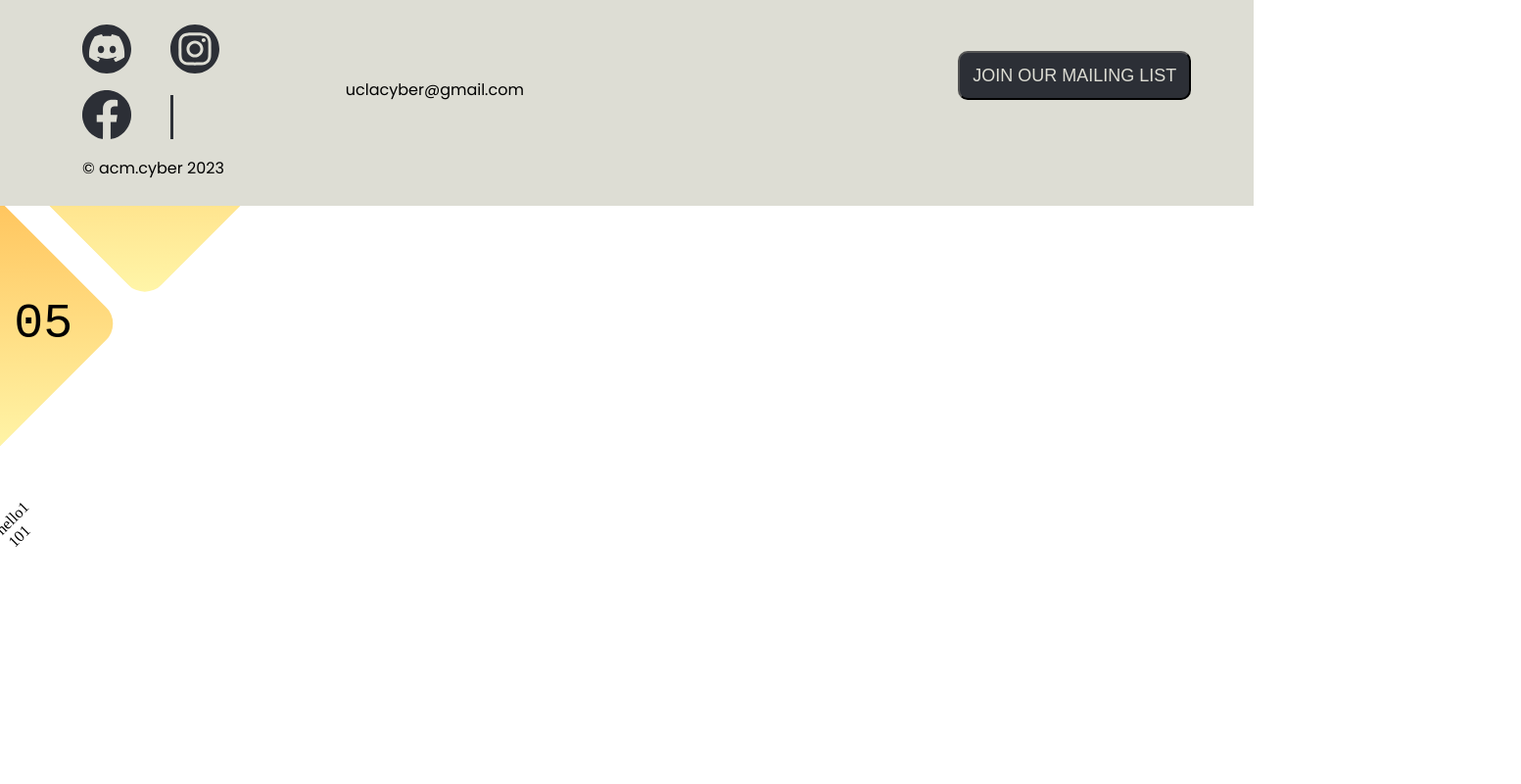
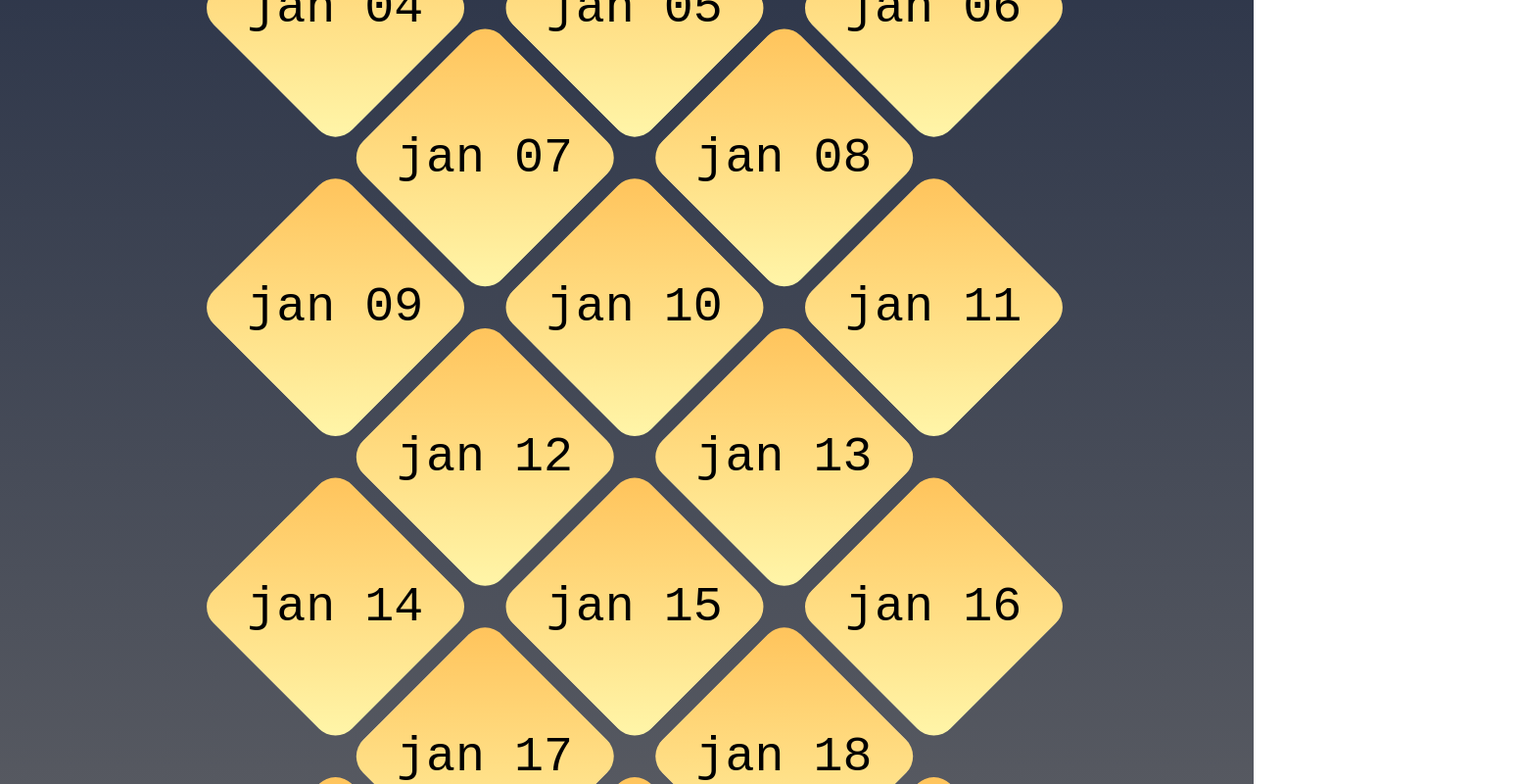
Before and after one commit to uclaacm/acmcyber.com, a Next.js app: page /events in a window 1280 px wide. Shown: the part 640-1440 px from the top of the page at 98% size, 1553 px wide, since content can reach past the window. Before the commit the page ends 1304 px from the top, so only its background shows below. Built offline with nearby package versions, Linux system fonts and the light colour scheme; a web font is replaced by a local one.

Commit message:
fix diamonds

```diff
--- a/data/events.ts
+++ b/data/events.ts
@@ -5,11 +5,91 @@ export interface Event {
 
 const eventsData: Event[] = [
   {
-    name: "hello",
+    name: "jan 01",
     date: 10,
   },
   {
-    name: "hello1",
+    name: "jan 02",
+    date: 101,
+  },
+  {
+    name: "jan 03",
+    date: 101,
+  },
+  {
+    name: "jan 04",
+    date: 101,
+  },
+  {
+    name: "jan 05",
+    date: 101,
+  },
+  {
+    name: "jan 06",
+    date: 101,
+  },
+  {
+    name: "jan 07",
+    date: 101,
+  },
+  {
+    name: "jan 08",
+    date: 101,
+  },
+  {
+    name: "jan 09",
+    date: 101,
+  },
+  {
+    name: "jan 10",
+    date: 101,
+  },
+  {
+    name: "jan 11",
+    date: 101,
+  },
+  {
+    name: "jan 12",
+    date: 101,
+  },
+  {
+    name: "jan 13",
+    date: 101,
+  },
+  {
+    name: "jan 14",
+    date: 101,
+  },
+  {
+    name: "jan 15",
+    date: 101,
+  },
+  {
+    name: "jan 16",
+    date: 101,
+  },
+  {
+    name: "jan 17",
+    date: 101,
+  },
+  {
+    name: "jan 18",
+    date: 101,
+  },
+  {
+    name: "jan 19",
+    date: 101,
+  },
+  {
+    name: "jan 20",
+    date: 101,
+  },
+  {
+    name: "jan 21",
+    date: 101,
+  },
+  {
+    name: "jan 22",
     date: 101,
   },
 ];
--- a/pages/events.tsx
+++ b/pages/events.tsx
@@ -1,24 +1,24 @@
 import styles from "@/styles/Events.module.scss";
-
 import AllEvents from "@/data/events";
 import Head from "next/head";
 import React, { useState } from "react";
 
-function eventSquare(id: number) {
+function displayAll(type: number) {
   return (
-    <p>
-      {AllEvents[id].name}
-      <br></br>
-      {AllEvents[id].date}
-    </p>
+    <div className={styles["buttonGrid"]}>
+      {AllEvents.map((event, index) => (
+        <button className={styles["child"]}>
+          <span>{event.name}</span>
+        </button>
+      ))}
+    </div>
   );
 }
-
 export default function Events() {
   // when page loads, read from data/events.yml
   // parse all of the events into a list of objects [{event object}, ...]
   // display all of the events in the list (hint: use the map() function)
-  const [display, setDisplay] = useState(false);
+  const [isDisplay, switchDisplay] = useState(false);
   return (
     <>
       <Head>
@@ -26,36 +26,8 @@ export default function Events() {
       </Head>
       <div className={styles["home"]}>
         <div className={styles["page"]}>
-          <h1>EVENTS</h1>
-          <div className={styles["flex"]}>
-            <div className={styles["buttonGrid"]}>
-              <button onClick={() => setDisplay(!display)}>
-                <span>jan 01</span>
-              </button>
-              <button onClick={() => setDisplay(!display)}>
-                <span>jan 02</span>
-              </button>
-              <button onClick={() => setDisplay(!display)}>
-                <span>jan 03</span>
-              </button>
-              <button onClick={() => setDisplay(!display)}>
-                <span>jan 04</span>
-              </button>
-              <button onClick={() => setDisplay(!display)}>
-                <span>jan 05</span>
-              </button>
-              <button onClick={() => setDisplay(!display)}>
-                <span>jan 06</span>
-              </button>
-
-              <div className={display ? styles.blurbShow : styles.blurbHide}>
-                {eventSquare(0)}
-              </div>
-              <div className={display ? styles.blurbShow : styles.blurbHide}>
-                {eventSquare(1)}
-              </div>
-            </div>
-          </div>
+          <h1>Events</h1>
+          <div className={styles["flex"]}>{displayAll(5)}</div>
         </div>
       </div>
     </>
--- a/styles/Events.module.scss
+++ b/styles/Events.module.scss
@@ -1,8 +1,12 @@
+$small: calc(20vw + 1rem);
+$big: calc(200px + 1rem);
+
 .home {
   background: linear-gradient(to bottom, #15213c, #ffeac0);
 }
 
 .page {
+  display: grid;
   align-items: stretch;
   flex-wrap: wrap;
 
@@ -16,41 +20,95 @@
 }
 
 .flex {
-  display: inline-block;
+  display: inline-grid;
+  align-items: center;
+  justify-content: center;
+  margin-top: 3rem;
 }
+
 .buttonGrid {
-  margin: -3rem 3rem 3rem 3rem;
-  translate: (-50%);
-  transform-origin: top right;
-  transform: rotate(-45deg);
-  button {
-    float: right;
-    background-image: linear-gradient(to bottom left, #ffc259, #fff7ab);
+  display: grid;
+  grid-template-columns: min-content;
+  gap: 1rem;
+  transform-origin: calc($small / 2) calc($small / 2);
+  rotate: 45deg;
+
+  .child {
+    background-image: linear-gradient(to bottom right, #ffc259, #fff7ab);
     font-family: "Nova Mono", monospace;
 
     border: none;
     border-radius: 1.5rem;
-    margin: 1rem;
 
     width: 20vw;
     height: 20vw;
     font-size: 4.75vw;
     color: black;
+    position: relative;
   }
 
-  button span {
+  $adapt: $small;
+  @for $i from 0 through 8 {
+    .child:nth-child(#{5*$i + 2}) {
+      left: calc(($i) * $adapt);
+      bottom: calc((4 * $i) * $adapt);
+    }
+    .child:nth-child(#{5*$i + 3}) {
+      left: calc(($i + 1) * $adapt);
+      bottom: calc((4 * $i + 2) * $adapt);
+    }
+    .child:nth-child(#{5*$i + 4}) {
+      left: calc(($i) * $adapt);
+      bottom: calc((4 * $i + 1) * $adapt);
+    }
+    .child:nth-child(#{5*$i + 5}) {
+      left: calc(($i + 1) * $adapt);
+      bottom: calc((4 * $i + 3) * $adapt);
+    }
+    .child:nth-child(#{5*$i + 6}) {
+      left: calc(($i + 2) * $adapt);
+      bottom: calc((4 * $i + 5) * $adapt);
+    }
+  }
+
+  .child span {
     display: inline-block;
-    transform: rotate(45deg);
+    transform: rotate(-45deg);
   }
 }
 
 @media only screen and (min-width: 1000px) {
   .buttonGrid {
-    button {
+    transform-origin: calc($big / 2) calc($big / 2);
+    .child {
       height: 200px;
       width: 200px;
       padding-bottom: 0;
       font-size: 50px;
     }
+
+    $adapt: $big;
+    @for $i from 0 through 8 {
+      .child:nth-child(#{5*$i + 2}) {
+        left: calc(($i) * $adapt);
+        bottom: calc((4 * $i) * $adapt);
+      }
+      .child:nth-child(#{5*$i + 3}) {
+        left: calc(($i + 1) * $adapt);
+        bottom: calc((4 * $i + 2) * $adapt);
+      }
+      .child:nth-child(#{5*$i + 4}) {
+        left: calc(($i) * $adapt);
+        bottom: calc((4 * $i + 1) * $adapt);
+      }
+      .child:nth-child(#{5*$i + 5}) {
+        left: calc(($i + 1) * $adapt);
+        bottom: calc((4 * $i + 3) * $adapt);
+      }
+      .child:nth-child(#{5*$i + 6}) {
+        left: calc(($i + 2) * $adapt);
+        bottom: calc((4 * $i + 5) * $adapt);
+      }
+    }
   }
 }
```
